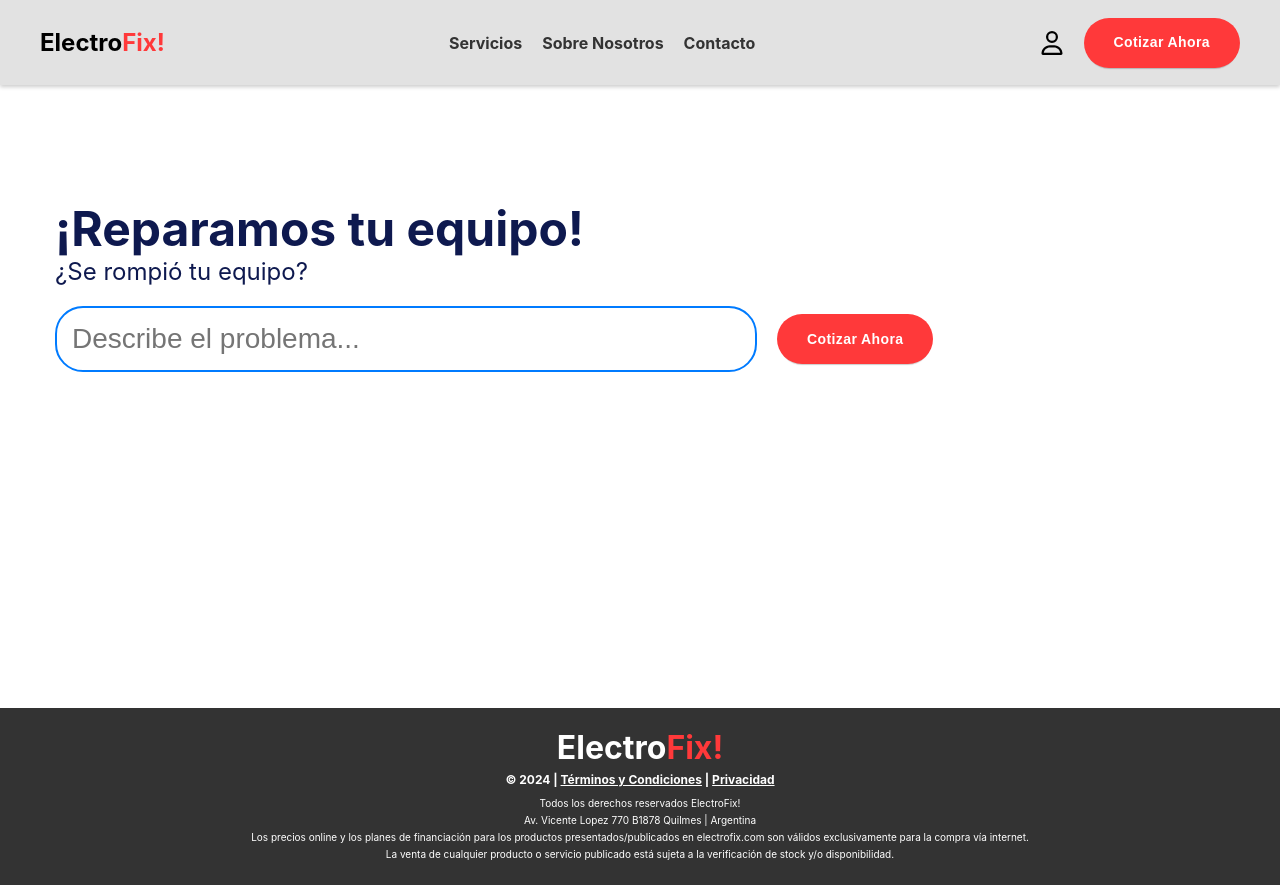
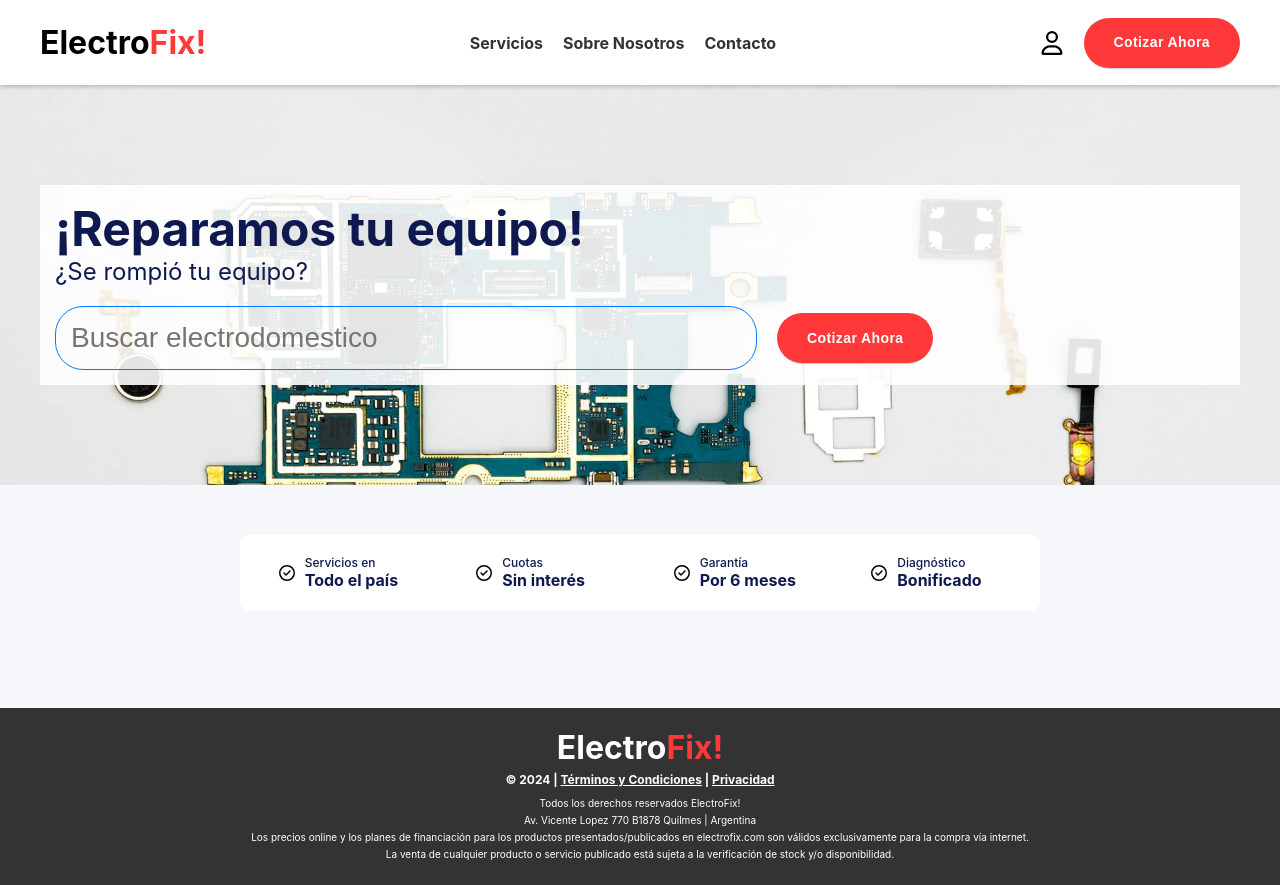
Before and after one commit to manuel-25/ElectroFix, a React (Create React App) app: page / in a window 1280 px wide. Built offline with nearby package versions, Linux system fonts and the light colour scheme.

Commit message:
MainContent banner & features finished

```diff
--- a/src/App.css
+++ b/src/App.css
@@ -10,6 +10,7 @@
   flex-direction: column;
   min-height: 100vh;
   margin-top: 85px;       /* Modificar si la navbar tapa el contenido */
+  background-color: rgb(245, 247, 250);
 }
 
 main {
--- a/src/components/Footer/Footer.css
+++ b/src/components/Footer/Footer.css
@@ -2,6 +2,7 @@
     background-color: #333;
     color: #fff;
     padding: 20px;
+    z-index: 99;
 }
 
 .footer-content {
--- a/src/components/MainContent/MainContent.css
+++ b/src/components/MainContent/MainContent.css
@@ -1,9 +1,14 @@
-.main-content {
+.reparation-container {
     display: flex;
-    gap: 30px;
     flex-direction: column;
     justify-content: center;
+    gap: 30px;
     min-height: calc(-620px + 100vh);
+    height: 50vh;
+    background-color: aliceblue;
+    background: url('../../../public/images/pexels-paduret-1476321\ \(1\).jpg') no-repeat top center;
+    background-size: cover;
+    opacity: 1;
 }
 
 .section-reparation {
@@ -11,16 +16,18 @@
     flex-direction: column;
     align-items: flex-start;
     padding: 15px;
-    margin-top: 100px;
-    height: 100%;
+    margin-top: 0px;
+    height: 50%;
     width: 100%;
     max-width: 1200px;
     align-self: center;
+    background: rgba(255, 255, 255, 0.89);
+    z-index: 2;
 }
 
 .reparation-top {
     margin-bottom: 20px;
-    text-align: left; /* Alinea el texto a la izquierda */
+    text-align: left;
 }
 
 .reparation-top h2 {
@@ -29,7 +36,7 @@
     font-size: 48px;
     font-family: Inter, sans-serif;
     line-height: 1.2;
-    text-align: left; /* Alinea el texto a la izquierda */
+    text-align: left;
 }
 
 .reparation-top p {
@@ -38,7 +45,7 @@
     font-size: 24px;
     font-family: Inter, sans-serif;
     line-height: 1.2;
-    text-align: left; /* Alinea el texto a la izquierda */
+    text-align: left;
 }
 
 .reparation-bottom {
@@ -53,26 +60,106 @@
 .reparation-bottom input[type="text"] {
     flex-grow: 1;
     padding: 15px;
-    border: 2px solid #007bff;
+    border: 1px solid #007bff;
     border-radius: 28px;
     font-size: 28px;
     background: none;
     max-width: 60%;
 }
 
+/* Features List */
+.features-container {
+    display: flex;
+    justify-content: center;
+    align-items: center;
+    padding: 15px 5px;
+    border-radius: 10px;
+    background-color: #fff;
+    max-width: 800px;
+    margin: 50px auto;
+}
+
+.features-container .features-list {
+    display: flex;
+    flex-direction: row;
+    justify-content: space-around;
+    flex-wrap: wrap;
+    list-style: none;
+    height: max-content;
+    width: 100%;
+}
+
+.features-list .feature {
+    display: flex;
+    flex-direction: row;
+    align-items: center;
+    gap: 10px;
+    margin: 0.4rem 0.6rem;
+    width: 130px;
+}
+
+.features-list .feature .feature-text {
+    display: flex;
+    flex-direction: column;
+    align-items: flex-start;
+}
+
+.feature-text .feature-light {
+    color: rgb(14, 25, 79);
+    font-family: Inter, sans-serif;
+    line-height: 1.2;
+    display: block;
+    font-weight: 500;
+    font-size: 12px;
+    text-align: center;
+}
+
+.feature-text .feature-bold {
+    color: rgb(14, 25, 79);
+    font-family: Inter, sans-serif;
+    line-height: 1.2;
+    display: block;
+    font-weight: bold;
+    font-size: 16px;
+    text-align: center;
+}
+
 @media (max-width: 900px) {
     .reparation-top h2 {
-        font-size: 32px; /* Ajustar el tamaño del título en pantallas medianas */
+        font-size: 32px;
     }
 
     .reparation-top p {
-        font-size: 18px; /* Ajustar el tamaño del texto en pantallas medianas */
+        font-size: 18px;
+    }
+
+    .reparation-bottom input[type="text"] {
+        font-size: 22px;
+    }
+
+    .features-container {
+        max-width: 90vw;
     }
 }
 
 @media (max-width: 650px) {
+    .reparation-container {
+        min-height: 40vh
+    }
+
+    .reparation-container::before {
+        height: 20vh;
+        background-size: auto;
+    }
+
+    .section-reparation {
+        margin: 0;
+    }
+
     .reparation-bottom {
+        justify-content: left;
         flex-direction: column;
+        align-items: stretch;
     }
 
     .reparation-bottom input[type="text"] {
@@ -80,7 +167,7 @@
         max-width: 100%;
     }
 
-    .reparation-bottom input[type="text"] {
-        max-width: calc(100% - 120px);
+    .quote-button {
+        width: 100%;
     }
 }
--- a/src/components/MainContent/MainContent.jsx
+++ b/src/components/MainContent/MainContent.jsx
@@ -1,19 +1,55 @@
 import React from 'react'
 import QuoteButton from '../QuoteButton/QuoteButton';
 import './MainContent.css'
+import { FontAwesomeIcon } from '@fortawesome/react-fontawesome';
+import { faCircleCheck } from '@fortawesome/free-regular-svg-icons'
 
 function MainContent() {
     return (
-        <div className="main-content">
+        <div>
+            <div className="reparation-container">
                 <section className="section-reparation">
                     <div className='reparation-top'>
                         <h2>¡Reparamos tu equipo!</h2>
                         <p>¿Se rompió tu equipo?</p>
                     </div>
                     <div className="reparation-bottom">
-                    <input type="text" placeholder="Describe el problema..." />
+                        <input type="text" placeholder="Buscar electrodomestico" />
                         <QuoteButton text="Cotizar Ahora" />
                     </div>
+                </section>
+            </div>
+            <section className='features-container'>
+                <ul className='features-list'>
+                    <li className='feature'>
+                        <FontAwesomeIcon icon={faCircleCheck} />
+                        <div className='feature-text'>
+                            <span className='feature-light'>Servicios en</span>
+                            <span className='feature-bold'>Todo el país</span>
+                        </div>
+                    </li>
+                    <li className='feature'>
+                        <FontAwesomeIcon icon={faCircleCheck} />
+                        <div className='feature-text'>
+                            <span className='feature-light'>Cuotas</span>
+                            <span className='feature-bold'>Sin interés</span>
+                        </div>
+                    </li>
+                    <li className='feature'>
+                        <FontAwesomeIcon icon={faCircleCheck} />
+                        <div className='feature-text'>
+                            <span className='feature-light'>Garantía</span>
+                            <span className='feature-bold'>Por 6 meses</span>
+                        </div>
+                    </li>
+                    <li className='feature'>
+                        <FontAwesomeIcon icon={faCircleCheck} />
+                        <div className='feature-text'>
+                            <span className='feature-light'>Diagnóstico</span>
+                            <span className='feature-bold'>Bonificado</span>
+                        </div>
+                    </li>
+                </ul>
             </section>
         </div>
     )
--- a/src/components/Navbar/Navbar.css
+++ b/src/components/Navbar/Navbar.css
@@ -2,7 +2,7 @@
     z-index: 99;
     width: 100%;
     padding: 10px 20px;
-    background-color: #e2e2e2;
+    background-color: #fff;
     box-shadow: 0 2px 4px rgba(0, 0, 0, 0.2);
     position: fixed;
     top: 0;
@@ -19,7 +19,7 @@
 }
 
 .navbar-logo h1 {
-    font-size: 24px;
+    font-size: 32px;
 }
 
 .logo-left {
--- a/src/components/QuoteButton/QuoteButton.css
+++ b/src/components/QuoteButton/QuoteButton.css
@@ -24,3 +24,13 @@
     appearance: none;
     text-decoration: none;
 }
+
+.quote-button:hover {
+    background-color: rgb(212, 42, 42);
+}
+
+@media (max-width: 650px) {
+    .quote-button {
+        width: 100%;
+    }
+}
```
Also changed, not shown: public/images/pexels-paduret-1476321 (1).jpg (added). Lines whose indentation alone changed are shown as unchanged.
